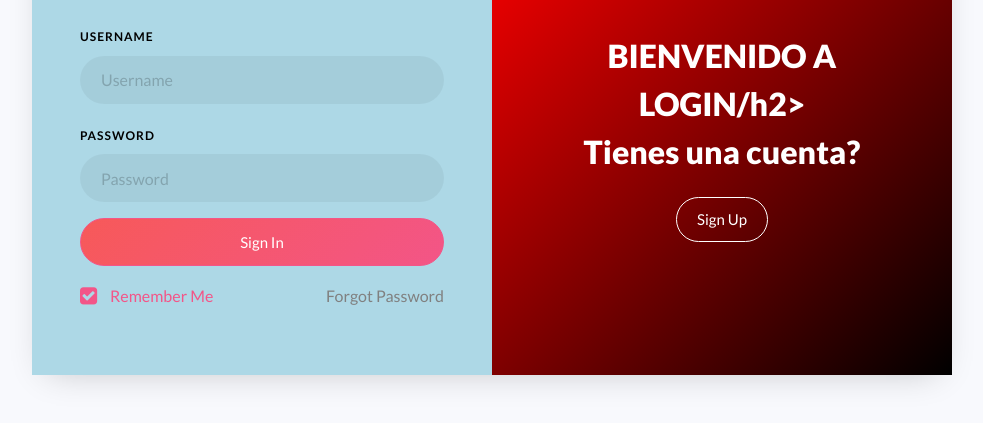
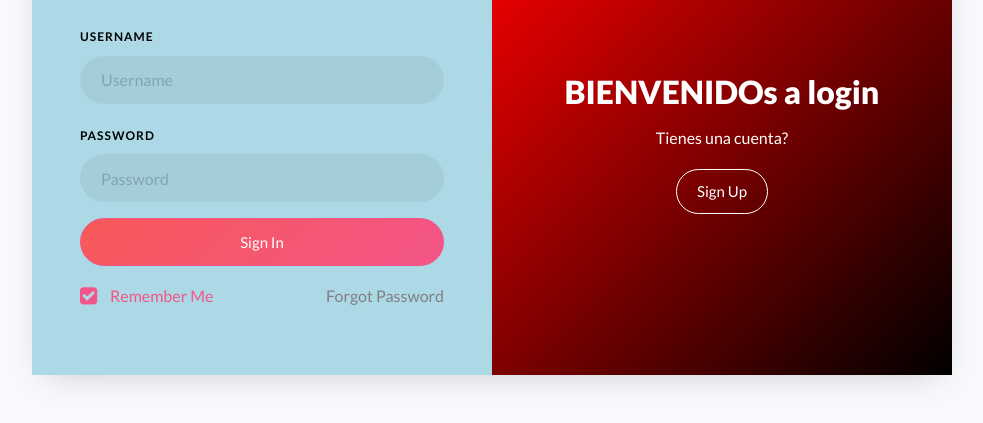
Before and after one commit to ingkaty/login, a plain HTML site: page 01-bases/index.html in a window 1280 px wide. Shown: the part 303-726 px from the top of the page, without its empty margins (148-1131 px from the left). Drawn offline with Linux system fonts and the light colour scheme.

Commit message:
cambio login

```diff
--- a/01-bases/index.html
+++ b/01-bases/index.html
@@ -25,7 +25,7 @@
 					<div class="wrap d-md-flex">
 						<div class="text-wrap p-4 p-lg-5 text-center d-flex align-items-center order-md-last">
 							<div class="text w-100">
-								<h2>BIENVENIDO A LOGIN/h2>
+								<h2>BIENVENIDOs a login</h2>
 								<p>Tienes una cuenta?</p>
 								<a href="#" class="btn btn-white btn-outline-white">Sign Up</a>
 							</div>
```
